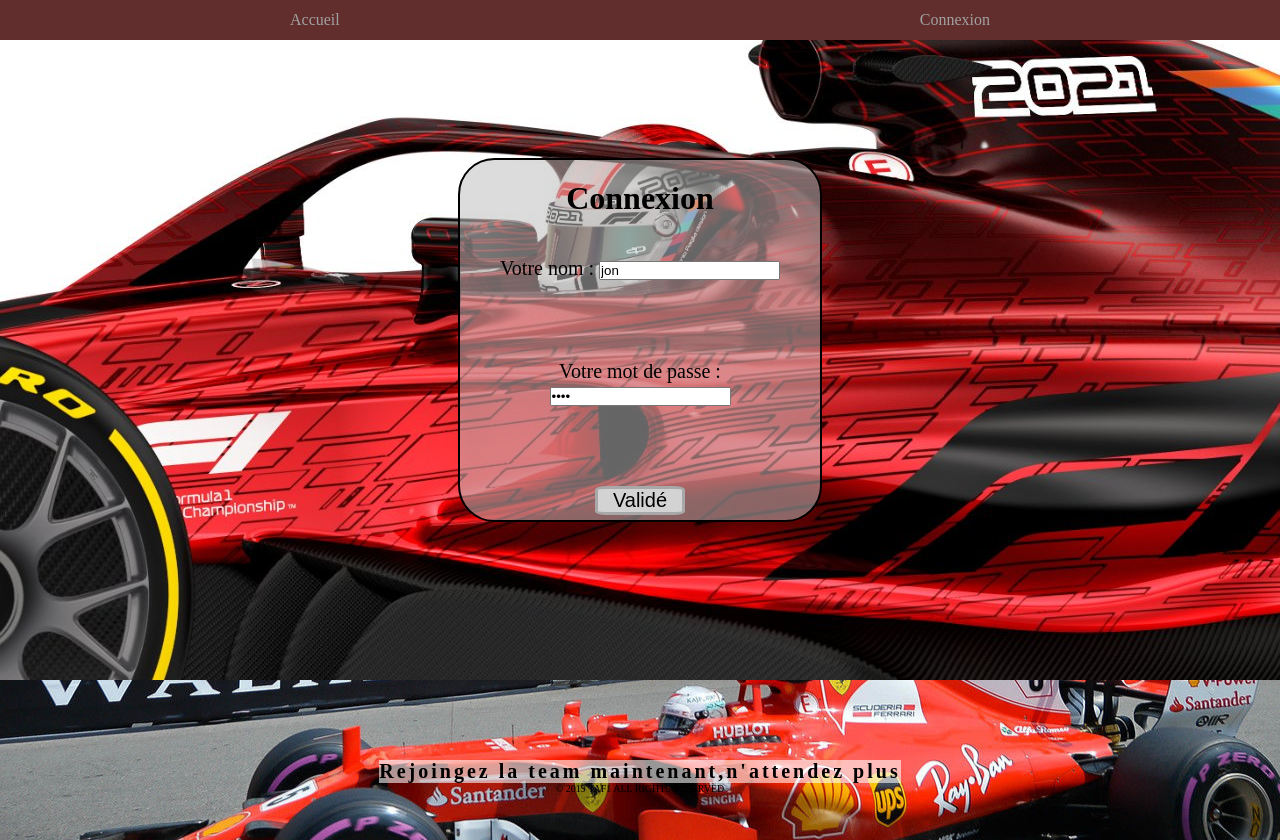
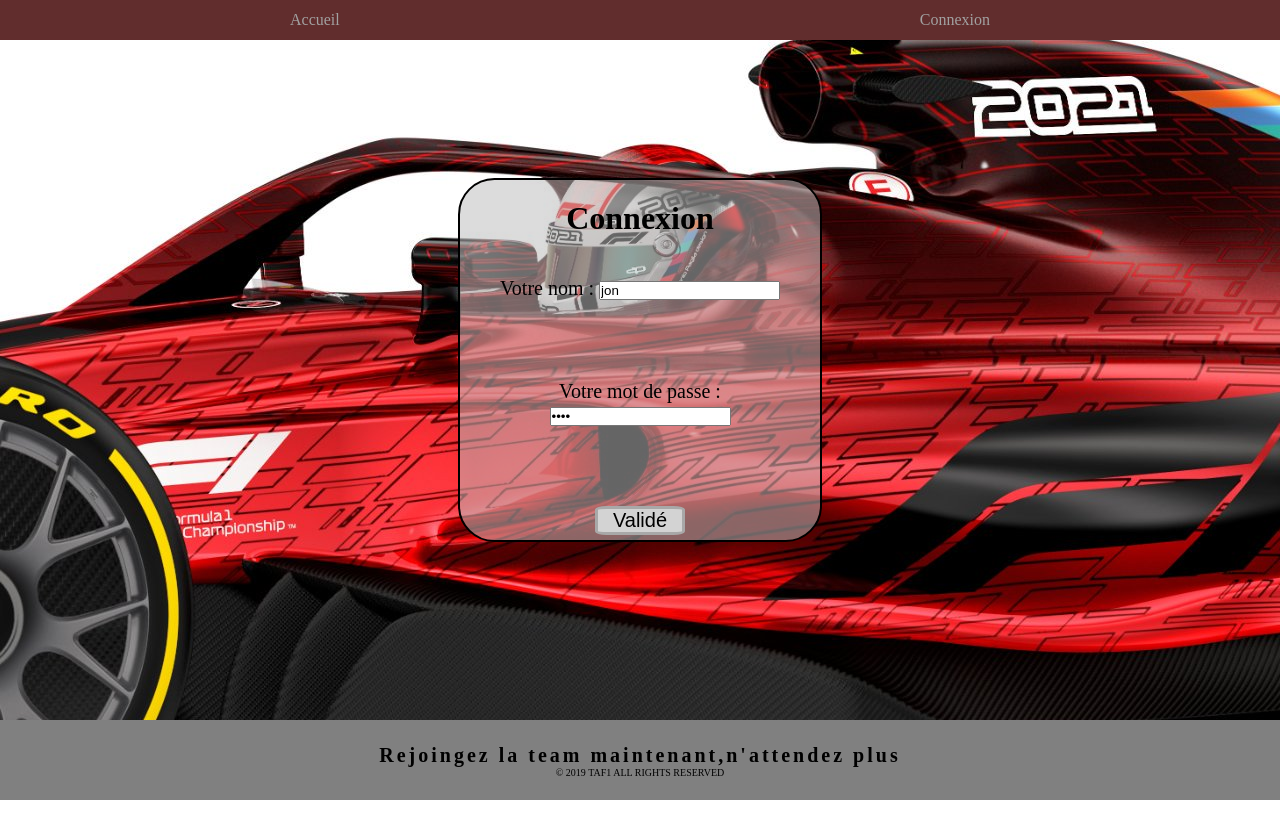
Before and after one commit to matvki/sitePHP, a PHP site: page /login.php in a window 1280 px wide. After the commit the page ends 800 px from the top, so only its background shows below. Run offline with PHP 8.4, Linux system fonts and the light colour scheme.

Commit message:
update footer

```diff
--- a/data/css/headerFooter.css
+++ b/data/css/headerFooter.css
@@ -63,17 +63,15 @@ span:hover {
 
 footer {
     width: 100vw;
-    height: 20vh;
-    background-image: url(../img/foot.jpg);
-    background-position: 50% 80%;
+    height: 10vh;
+    background-color: grey;
     align-items: center;
     flex-direction: column;
 }
 
 h4 {
-    margin-top: 10vh;
+    margin-top: 3vh;
     color: black;
-    background-color: rgba(255, 255, 255, 0.582);
     font-size: 20px;
     letter-spacing: 3px;
 }
--- a/data/css/info.css
+++ b/data/css/info.css
@@ -7,6 +7,7 @@
     align-items: center;
 }
 main{
+    min-height: 85vh;
     margin-top: 5vh;
     flex-direction: column;
     align-items: center;
@@ -16,6 +17,7 @@ main{
 }
 .picture{
     width: 270vw;
+    margin: 0 3vw;
 }
 img{
     width: 100%;
@@ -23,3 +25,6 @@ img{
 h1{
     padding-top: 3vh;
 }
+p{
+    text-align: justify;
+}
--- a/data/css/login.css
+++ b/data/css/login.css
@@ -1,7 +1,7 @@
 
 #alignCenter{
     width: 100vw;
-    height: 85vh;
+    min-height: 90vh;
     background-image: url(../img/input-text-bg.jpg);
     background-position: center;
     justify-content: center;
--- a/data/css/parametre.css
+++ b/data/css/parametre.css
@@ -2,7 +2,7 @@ main{
     justify-content: center;
     align-items: center;
     width: 100vw;
-    height: 85vh;
+    min-height: 90vh;
     background-image: url(../img/pitstop.jpg);
 }
 form{
--- a/data/index.php
+++ b/data/index.php
@@ -14,9 +14,7 @@
 <body>
   <?php include_once './templates/header.php' ?>
   <main class="flex">
-    <h1>Bienvenue <?php if (isset($_SESSION['userName'])) {
-                    echo "$_SESSION[userName]";
-                  } ?> sur votre boutique de F1</h1>
+    <h1>Bienvenue <?php if (isset($_SESSION['userName'])) {echo "$_SESSION[userName]";} ?> sur votre boutique de F1</h1>
     <?php if (!isset($_SESSION['userName'])) : ?>
       <p class="unlog">Veuillez vous <a href="./login.php" class="unlog"> connecter</a></p>
     <?php else : ?>
```
Also changed, not shown: data/css/index.css (+7 -1 lines).
